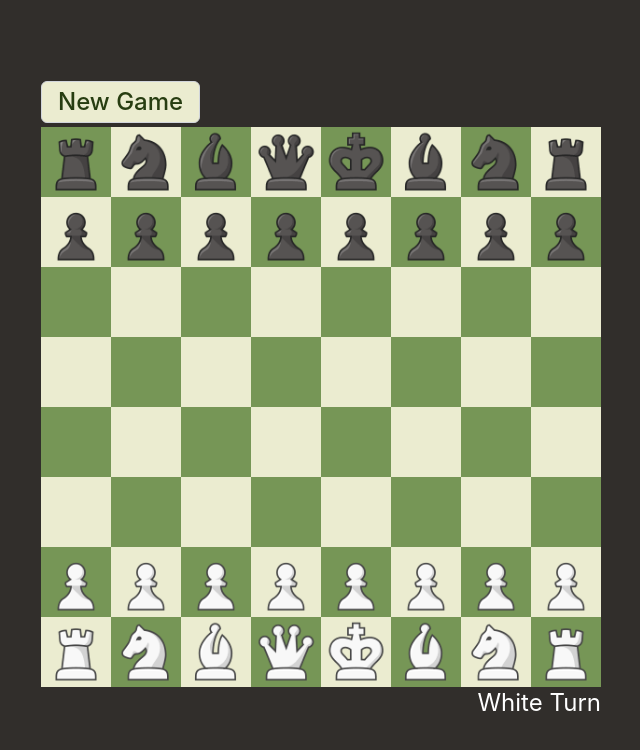
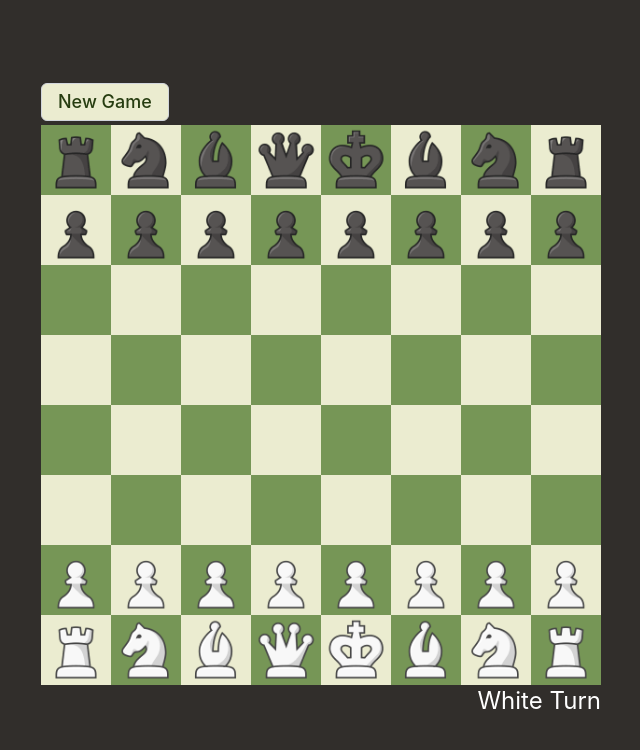
Before and after one commit to frengkialv/chess-game, a React (Create React App) app: page / in a window 1280 px wide. Shown: the top 750 px of the page, without its empty margins (319-959 px from the left). Built offline with nearby package versions, Linux system fonts and the light colour scheme.

Commit message:
responsive 3

```diff
--- a/src/App.js
+++ b/src/App.js
@@ -45,7 +45,7 @@ function App() {
       <div>
         <div className="popover__wrapper mb-1">
           <button
-            className="popover__title w-fit cursor-pointer gap-2 whitespace-nowrap rounded-md border border-gray-300 bg-[#ebecd0] px-4 py-1 text-base font-medium text-[#273d11] sm:text-2xl"
+            className="popover__title w-fit cursor-pointer gap-2 whitespace-nowrap rounded-md border border-gray-300 bg-[#ebecd0] px-4 py-1 text-base font-medium text-[#273d11] sm:text-lg"
             onClick={() => setShowLayerNewGame(true)}
           >
             New Game
```
